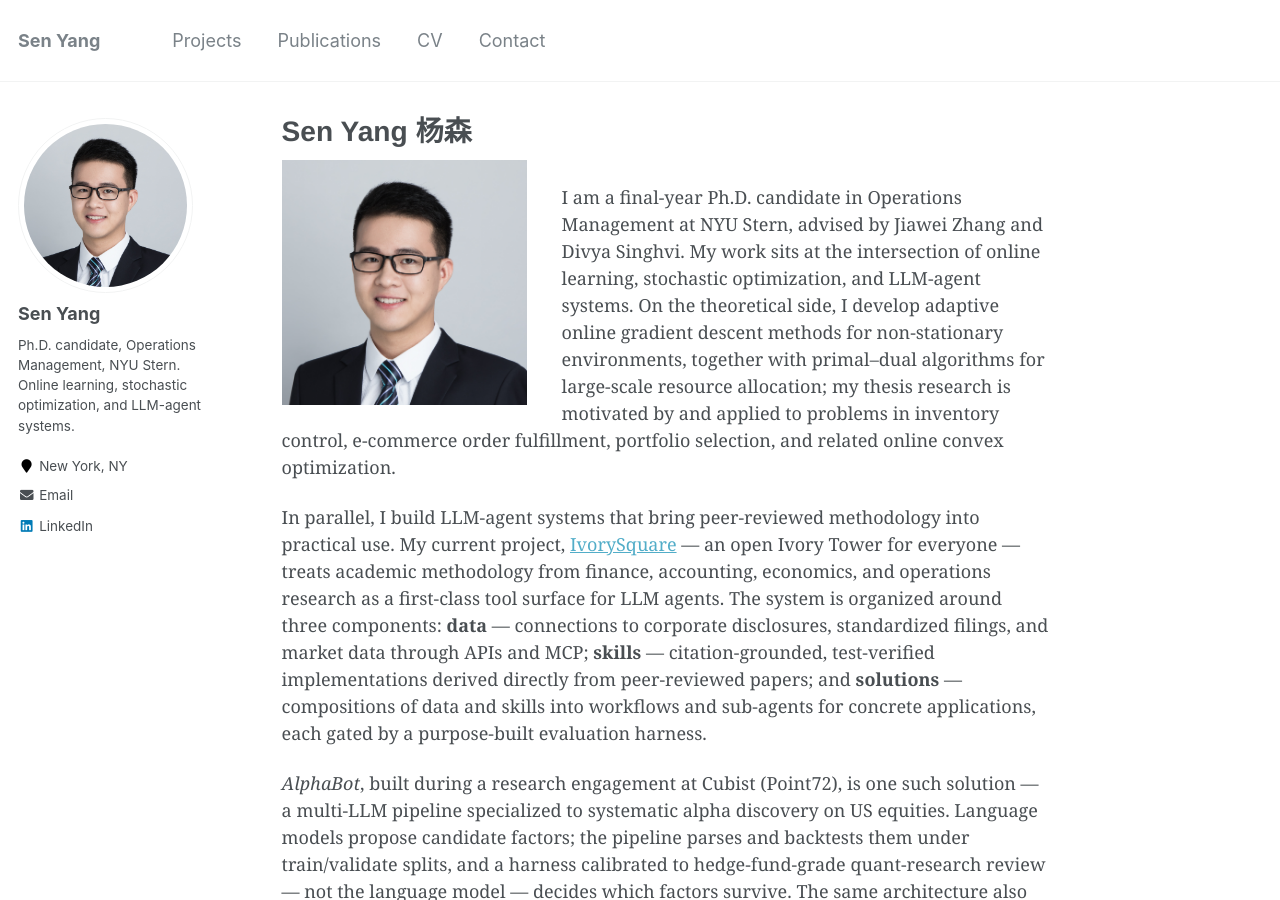
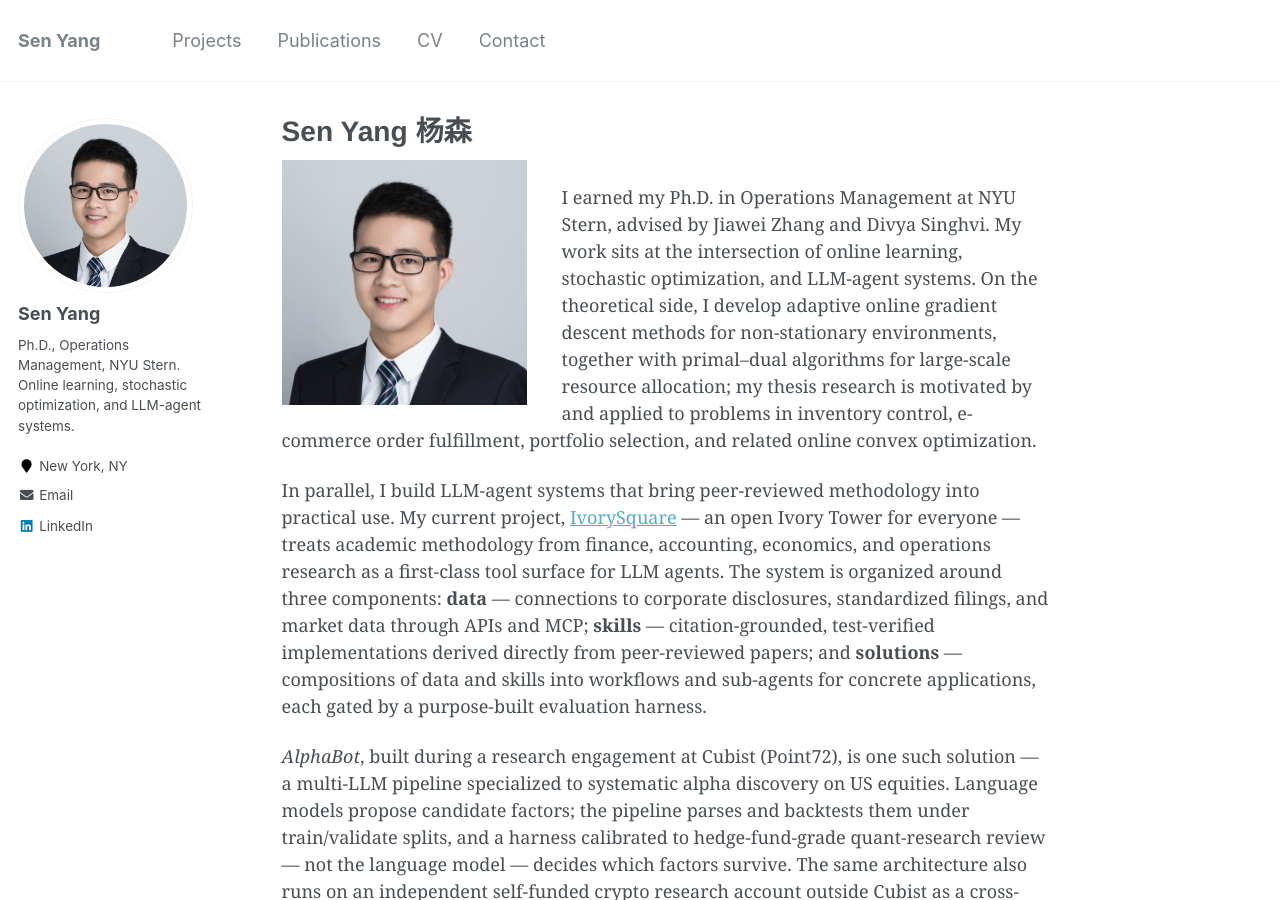
Before and after one commit to SenYangOM/SenYangOM.github.io, a Jekyll site: the page built from _pages/about.md, in a window 1280 px wide and 900 px high. Built offline with Jekyll 4.4.1, drawn with Linux system fonts in a browser that asks for light colours.

Commit message:
Sen Yang PhD awarded — drop candidate framing site-wide
Landing page opener changes to 'I earned my Ph.D. …'; site
description and author bio in _config.yml drop 'candidate' in
favor of 'Ph.D.'.

```diff
--- a/_config.yml
+++ b/_config.yml
@@ -10,7 +10,7 @@ locale                   : "en-US"
 title                    : "Sen Yang"
 title_separator          : "-"
 name                     : &name "Sen Yang"
-description              : &description "Ph.D. candidate, Operations Management, NYU Stern. Online learning, stochastic optimization, and LLM-agent systems."
+description              : &description "Ph.D., Operations Management, NYU Stern. Online learning, stochastic optimization, and LLM-agent systems."
 url                      : https://senyangom.github.io # the base hostname & protocol for your site
 baseurl                  : "" # the subpath of your site, e.g. "/blog"
 repository               : "SenYangOM/SenYangOM.github.io"
@@ -79,7 +79,7 @@ analytics:
 author:
   name             : "Sen Yang"
   avatar           : "profile.jpg"
-  bio              : "Ph.D. candidate, Operations Management, NYU Stern. Online learning, stochastic optimization, and LLM-agent systems."
+  bio              : "Ph.D., Operations Management, NYU Stern. Online learning, stochastic optimization, and LLM-agent systems."
   location         : "New York, NY"
   employer         :
   pubmed           :
--- a/_pages/about.md
+++ b/_pages/about.md
@@ -10,7 +10,7 @@ redirect_from:
 
 ![profile](https://github.com/SenYangOM/SenYangOM.github.io/blob/main/images/profile.jpg?raw=true){: width="280px" style="float:left; padding-right:35px" }
 
-I am a final-year Ph.D. candidate in Operations Management at NYU Stern, advised by Jiawei Zhang and Divya Singhvi. My work sits at the intersection of online learning, stochastic optimization, and LLM-agent systems. On the theoretical side, I develop adaptive online gradient descent methods for non-stationary environments, together with primal–dual algorithms for large-scale resource allocation; my thesis research is motivated by and applied to problems in inventory control, e-commerce order fulfillment, portfolio selection, and related online convex optimization.
+I earned my Ph.D. in Operations Management at NYU Stern, advised by Jiawei Zhang and Divya Singhvi. My work sits at the intersection of online learning, stochastic optimization, and LLM-agent systems. On the theoretical side, I develop adaptive online gradient descent methods for non-stationary environments, together with primal–dual algorithms for large-scale resource allocation; my thesis research is motivated by and applied to problems in inventory control, e-commerce order fulfillment, portfolio selection, and related online convex optimization.
 
 In parallel, I build LLM-agent systems that bring peer-reviewed methodology into practical use. My current project, [IvorySquare](https://github.com/SenYangOM/IvorySquareSolutions) — an open Ivory Tower for everyone — treats academic methodology from finance, accounting, economics, and operations research as a first-class tool surface for LLM agents. The system is organized around three components: **data** — connections to corporate disclosures, standardized filings, and market data through APIs and MCP; **skills** — citation-grounded, test-verified implementations derived directly from peer-reviewed papers; and **solutions** — compositions of data and skills into workflows and sub-agents for concrete applications, each gated by a purpose-built evaluation harness.
 
```
